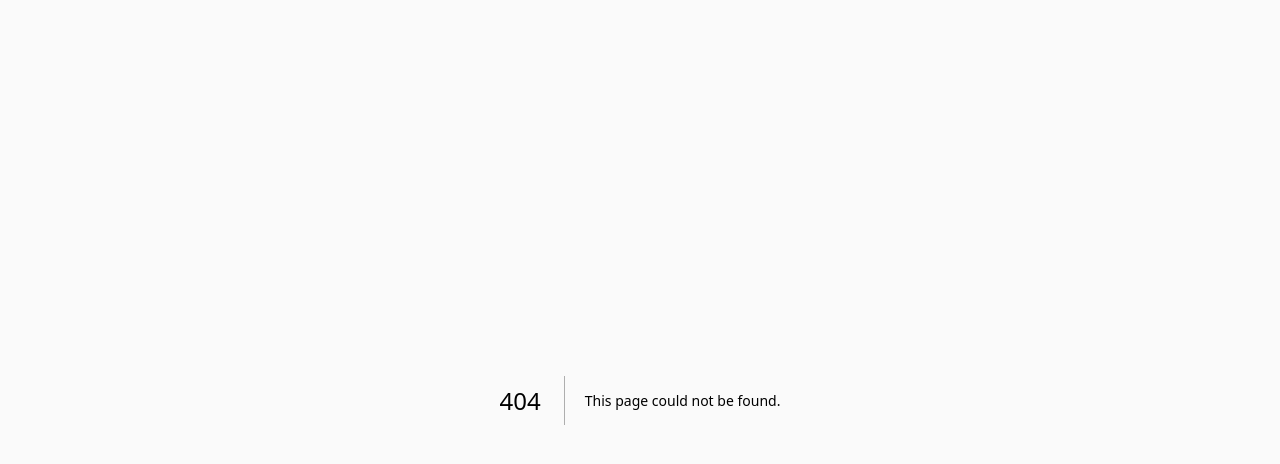
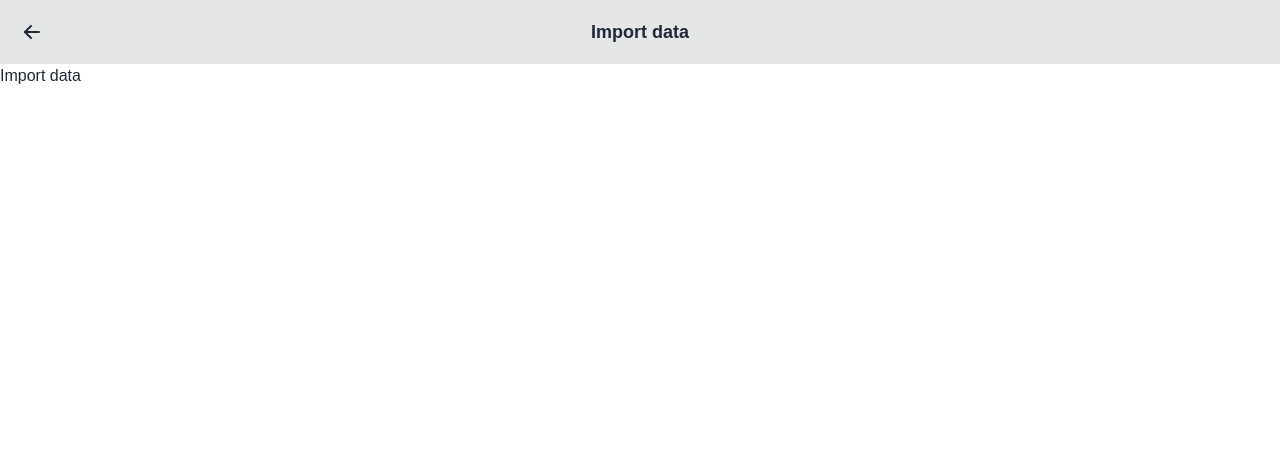
Before and after one commit to lukasbicus/cardchain, a Next.js app: page /import-data in a window 1280 px wide. Before the commit this address had no page. Shown: the top 464 px of the page. Built offline with nearby package versions, Linux system fonts and the light colour scheme.

Commit message:
Add data import page

```diff
--- a/app/(homescreens)/settings/page.tsx
+++ b/app/(homescreens)/settings/page.tsx
@@ -10,6 +10,9 @@ export default function Page() {
         <Link href={Routes.ExportData}>
           <button className="btn btn-primary w-full">Export data</button>
         </Link>
+        <Link href={Routes.ImportData}>
+          <button className="btn btn-primary w-full">Import data</button>
+        </Link>
         <Link href={Routes.About}>
           <button className="btn btn-primary w-full">About</button>
         </Link>
--- /dev/null
+++ b/app/import-data/page.tsx
@@ -0,0 +1,13 @@
+import { Routes } from '@/app/lib/shared';
+import { PageTemplate } from '@/app/ui/page-template';
+import { SecondaryHeader } from '@/app/ui/secondary-header';
+
+export default function ImportDataPage() {
+  return (
+    <PageTemplate
+      header={<SecondaryHeader title="Import data" href={Routes.Settings} />}
+    >
+      <div>Import data</div>
+    </PageTemplate>
+  );
+}
--- a/app/lib/shared.ts
+++ b/app/lib/shared.ts
@@ -30,6 +30,7 @@ export enum Routes {
   About = '/about',
   AboutAuthor = '/about-author',
   ExportData = '/export-data',
+  ImportData = '/import-data',
 }
 
 export const ICON_COLOR = 'oklch(0.4912 0.3096 275.75)';
```
